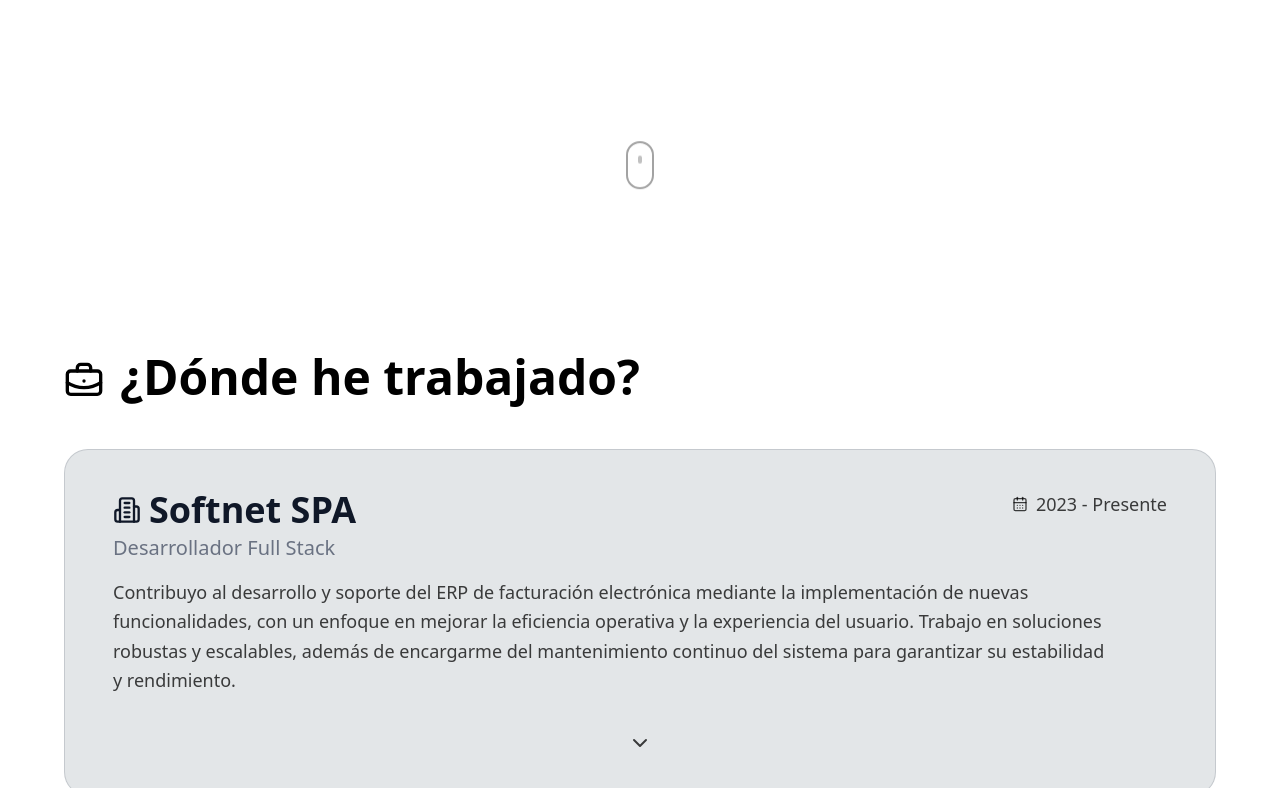
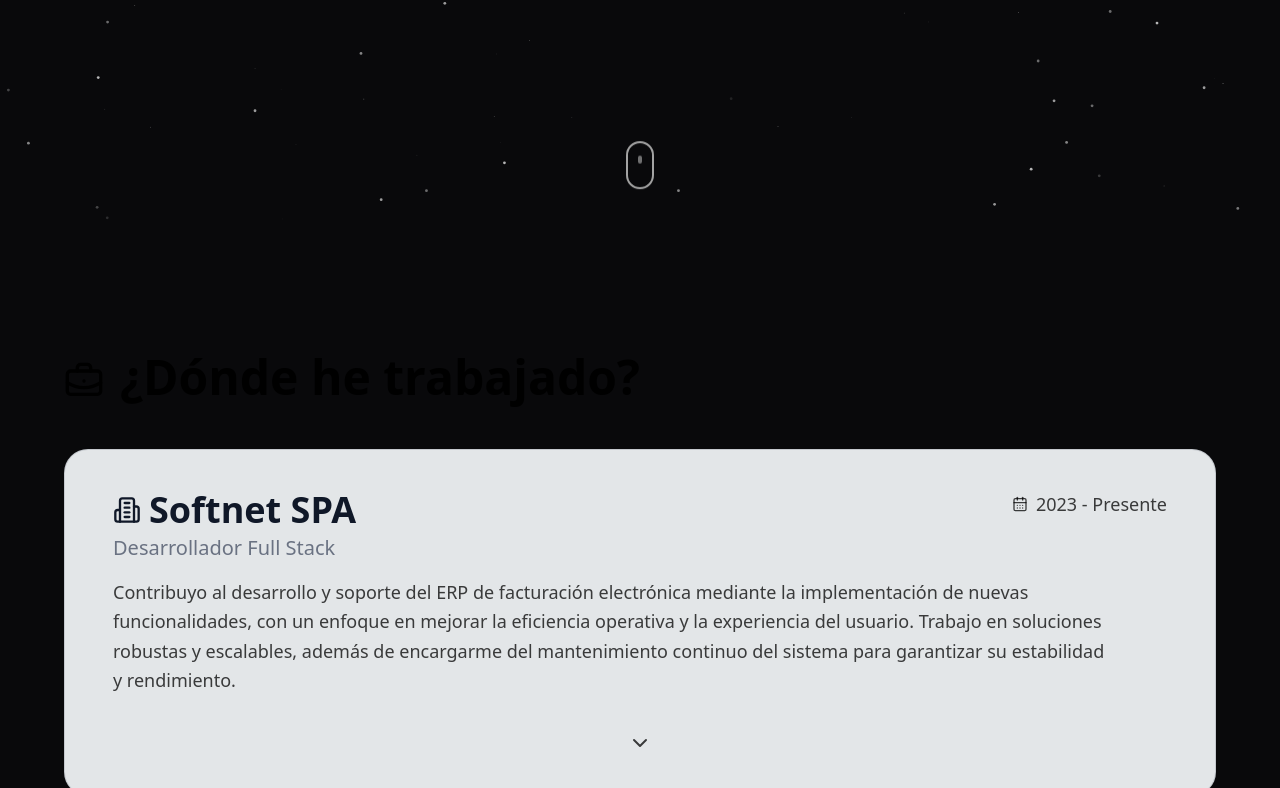
Before and after one commit to aleexvdev/portfolio.dev, an Astro site: page / in a window 1280 px wide. Shown: the part 575-1363 px from the top of the page. Built offline with nearby package versions, Linux system fonts and the light colour scheme; Astro itself is replaced by a stand-in of ours; animation ran at ten frames a second; what tailwindcss-animated would draw is missing.

Commit message:
fix: change dark theme

```diff
--- a/src/styles/global.css
+++ b/src/styles/global.css
@@ -10,7 +10,7 @@
 /* @tailwind utilities; */
 
 :root {
-  --radius: 0.5rem;
+  /* --radius: 0.5rem;
   --background: oklch(1 0 0);
   --foreground: oklch(0.141 0.005 285.823);
   --card: #eaecef;
@@ -42,7 +42,39 @@
   --sidebar-accent-foreground: oklch(0.21 0.006 285.885);
   --sidebar-border: oklch(0.92 0.004 286.32);
   --sidebar-ring: oklch(0.705 0.015 286.067);
-  --scroll-bar: #3f3f3f;
+  --scroll-bar: #3f3f3f; */
+  --background: oklch(0.141 0.005 285.823);
+  --foreground: oklch(0.985 0 0);
+  --card: #151517;
+  --card-foreground: oklch(0.985 0 0);
+  --popover: oklch(0.21 0.006 285.885);
+  --popover-foreground: oklch(0.985 0 0);
+  --primary: oklch(0.92 0.004 286.32);
+  --primary-foreground: oklch(0.21 0.006 285.885);
+  --secondary: oklch(0.274 0.006 286.033);
+  --secondary-foreground: oklch(0.985 0 0);
+  --muted: oklch(0.274 0.006 286.033);
+  --muted-foreground: oklch(0.705 0.015 286.067);
+  --accent: #323233;
+  --accent-foreground: oklch(0.985 0 0);
+  --destructive: oklch(0.704 0.191 22.216);
+  --border: oklch(1 0 0 / 10%);
+  --input: oklch(1 0 0 / 15%);
+  --ring: oklch(0.552 0.016 285.938);
+  --chart-1: oklch(0.488 0.243 264.376);
+  --chart-2: oklch(0.696 0.17 162.48);
+  --chart-3: oklch(0.769 0.188 70.08);
+  --chart-4: oklch(0.627 0.265 303.9);
+  --chart-5: oklch(0.645 0.246 16.439);
+  --sidebar: oklch(0.21 0.006 285.885);
+  --sidebar-foreground: oklch(0.985 0 0);
+  --sidebar-primary: oklch(0.488 0.243 264.376);
+  --sidebar-primary-foreground: oklch(0.985 0 0);
+  --sidebar-accent: oklch(0.274 0.006 286.033);
+  --sidebar-accent-foreground: oklch(0.985 0 0);
+  --sidebar-border: oklch(1 0 0 / 10%);
+  --sidebar-ring: oklch(0.552 0.016 285.938);
+  --scroll-bar: #f8f3f3;
 }
 
 .dark {
```
